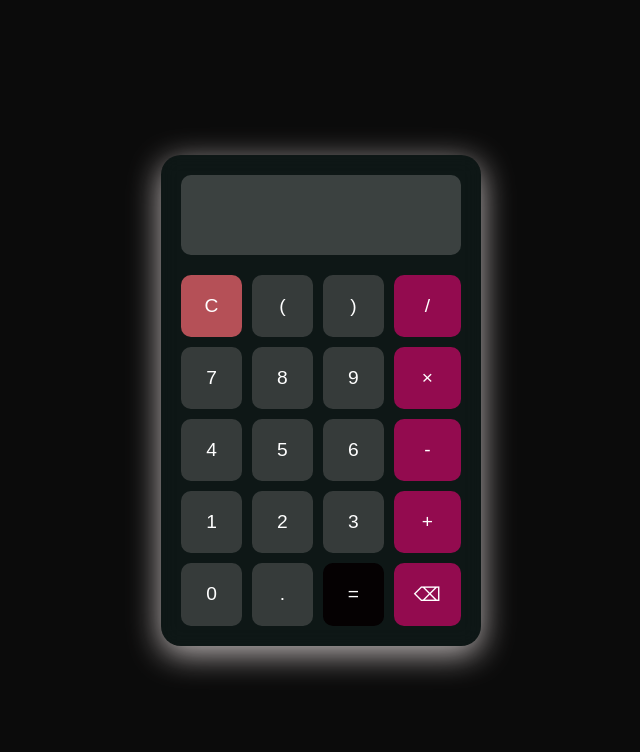
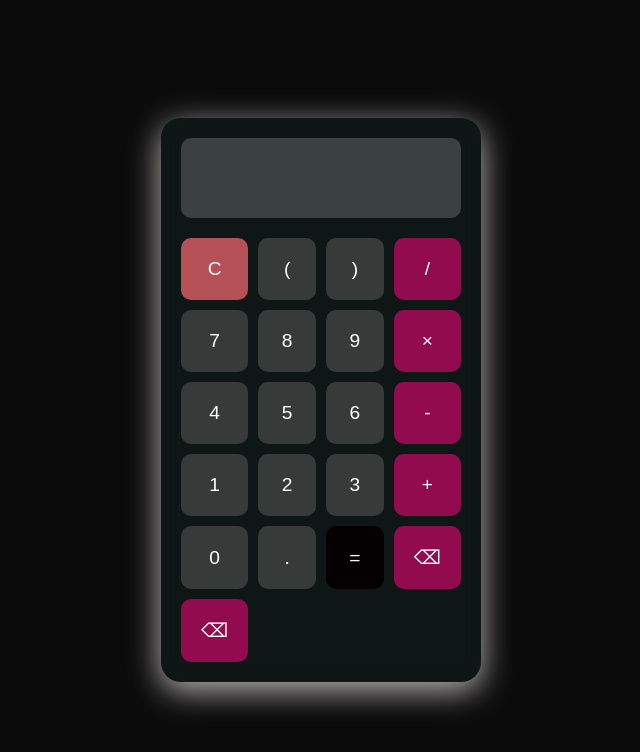
Before and after one commit to emannkhalled/simple-calculator, a plain HTML site: page index.html in a window 1280 px wide. Shown: the whole page, without its empty margins (319-959 px from the left). Drawn offline with Linux system fonts and the light colour scheme.

Commit message:
Update index.html

```diff
--- a/index.html
+++ b/index.html
@@ -30,6 +30,7 @@
             <button onclick="appendToDisplay('.')">.</button>
             <button class="equals" onclick="calculate()">=</button>
             <button class="operator" onclick="backspace()">⌫</button>
+              <button class="operator" onclick="backspace()">⌫</button>
         </div>
     </div>
 
```
